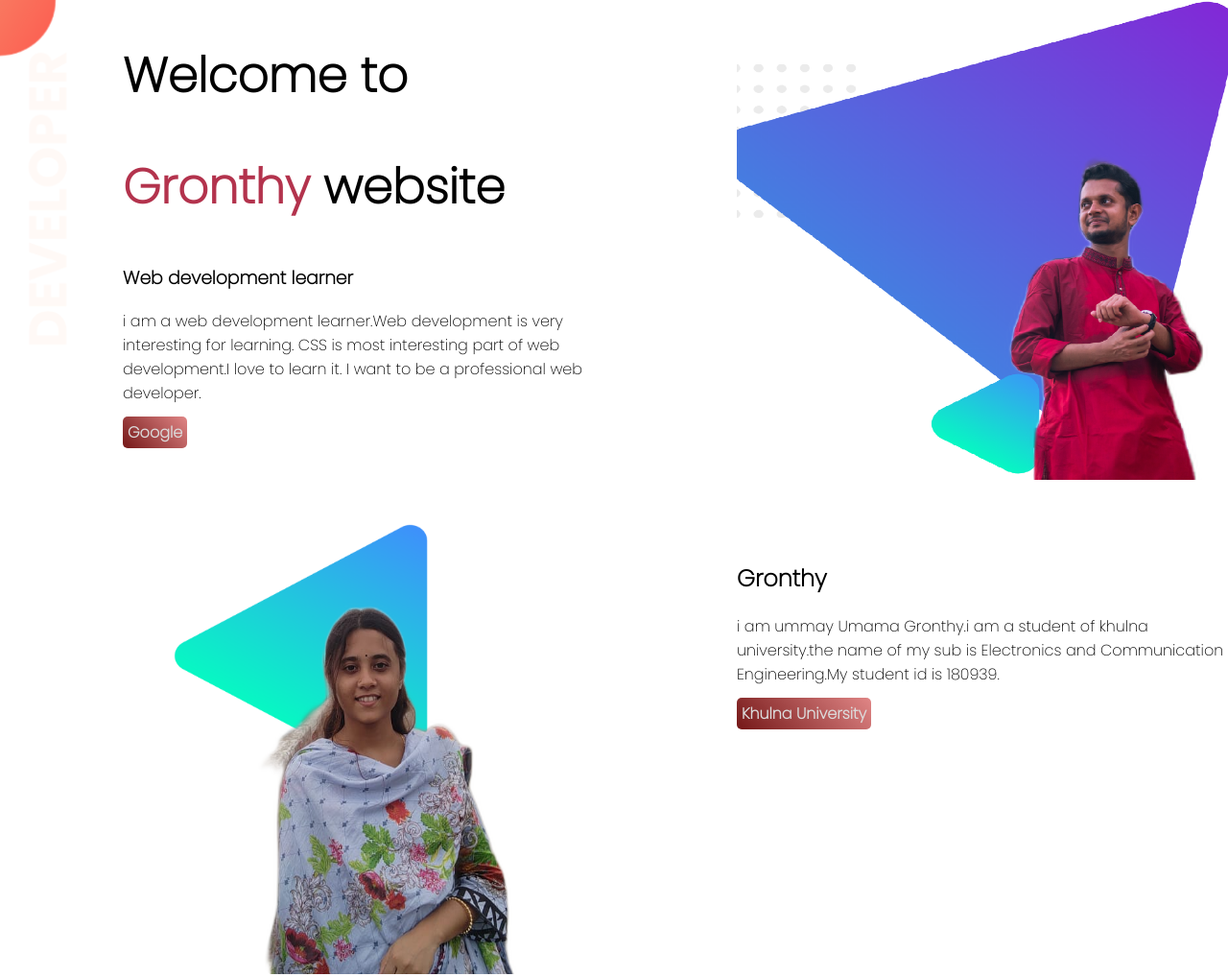
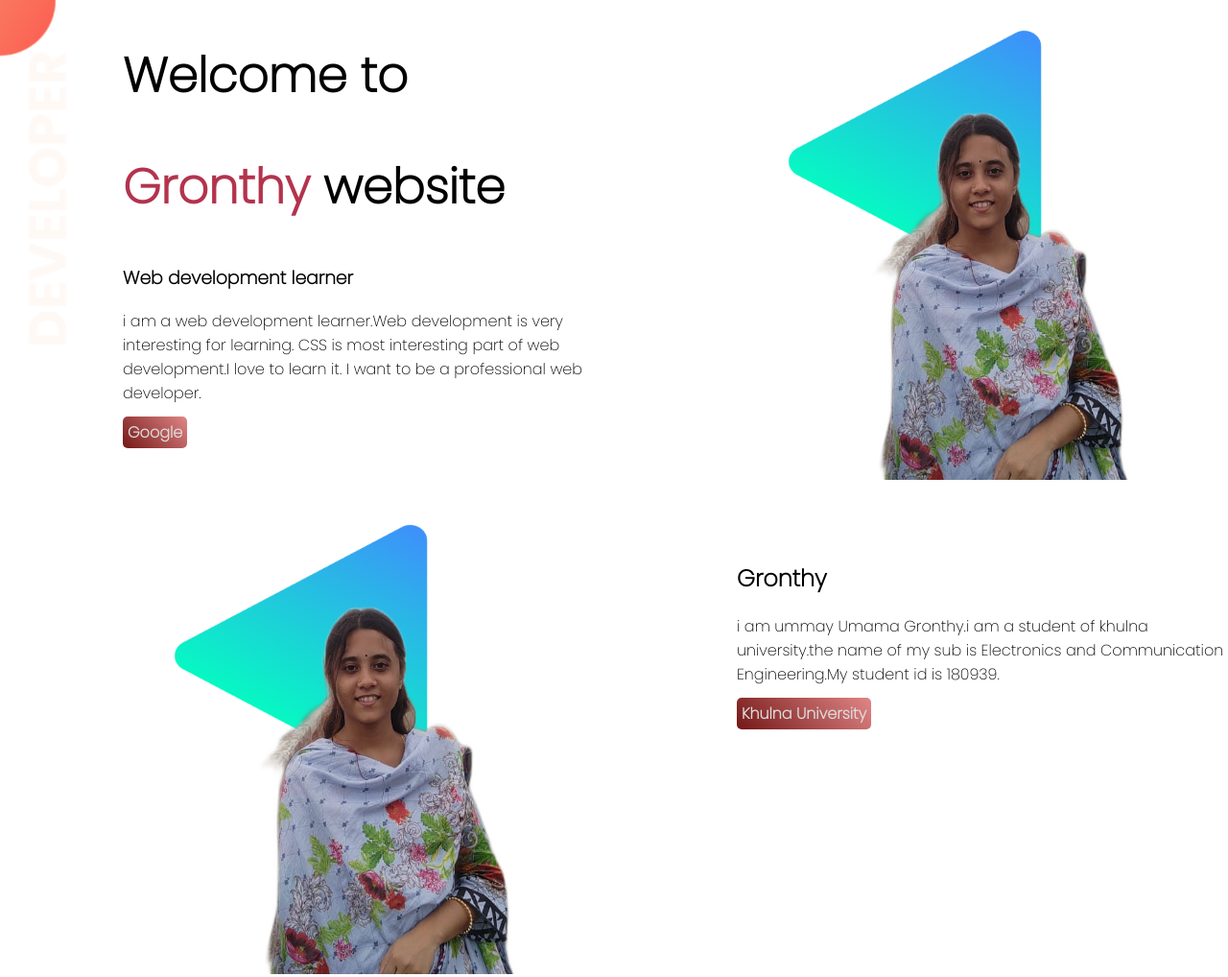
Before and after one commit to Gronthy/web-portfolio, a plain HTML site: page index.html in a window 1280 px wide. Shown: the top 1018 px of the page at 96% size. Drawn offline with Linux system fonts and the light colour scheme.

Commit message:
my portfolio

```diff
--- a/index.html
+++ b/index.html
@@ -19,7 +19,7 @@
         <a class="button-link" target="_blank" href="https://www.google.com/">Google</a>
        </div>
        <div class="half">
-          <img src="./images/image 17.png">
+          <img src="./images/gronthy (1).png">
        </div>
    </section>
    <section class="middle">
```
